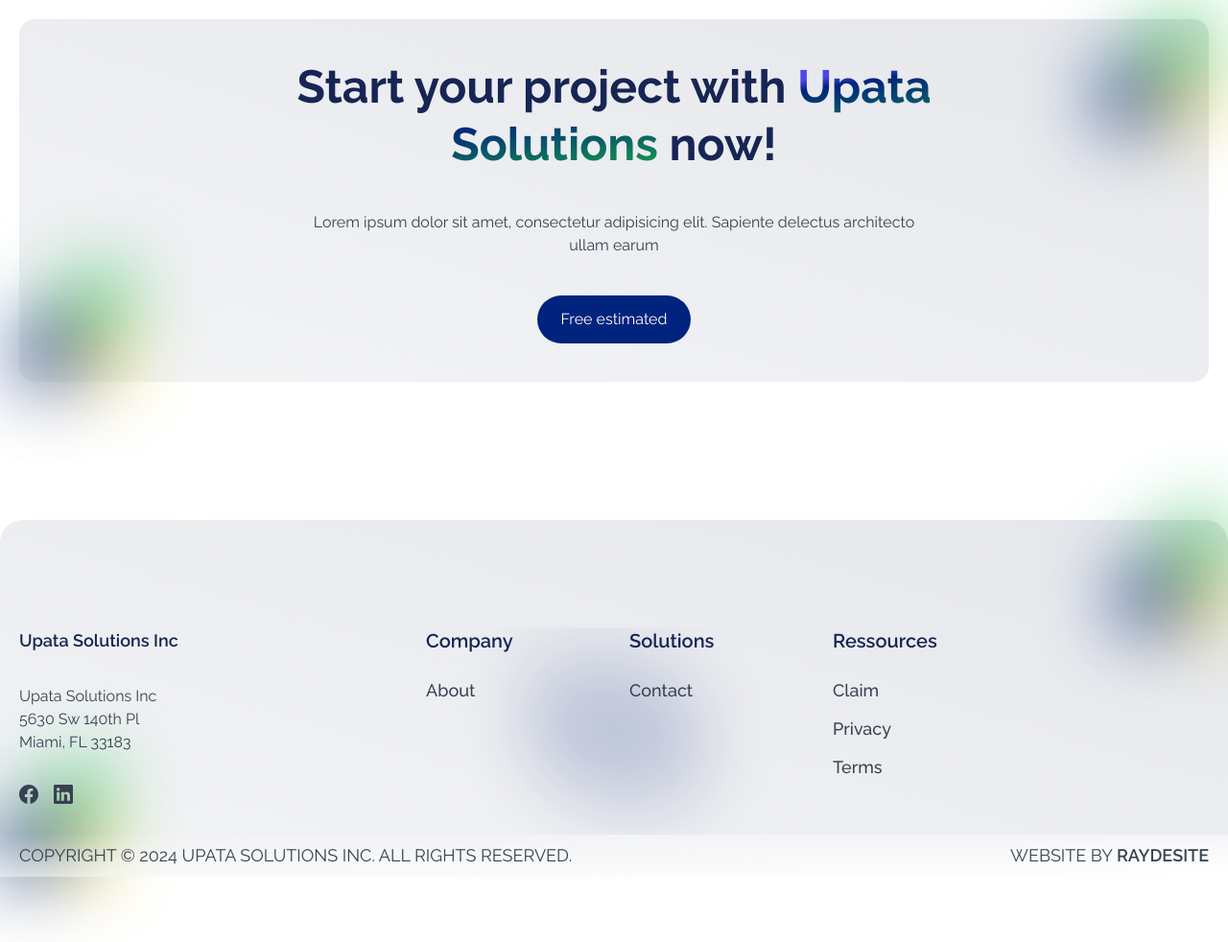
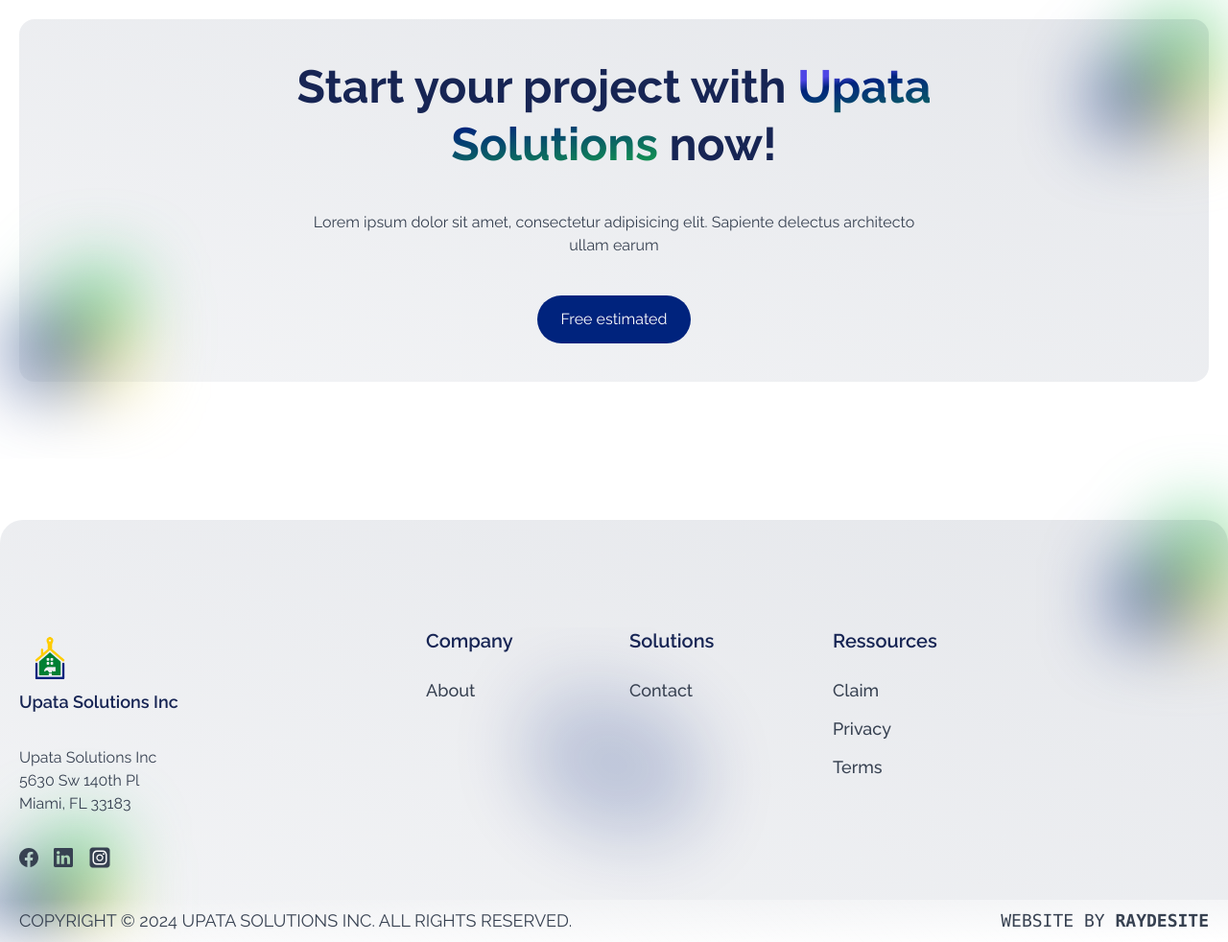
Before and after one commit to Raydesite/upata-solutions, an Astro site: page / in a window 1280 px wide. Shown: the part 2386-3368 px from the top of the page at 96% size. Before the commit the page ends 3300 px from the top, so only its background shows below. Built offline with nearby package versions, Linux system fonts and the light colour scheme; Astro itself is replaced by a stand-in of ours.

Commit message:
delete svg not used, add instagram icon to footer, modify footer items

```diff
--- a/src/components/elements/Footer.astro
+++ b/src/components/elements/Footer.astro
@@ -67,8 +67,9 @@
         <div class="grid grid-cols-2 lg:grid-cols-3 lg:items-stretch gap-8 relative">
             <div class="col-span-2 lg:col-span-1 h-auto flex flex-col">
                 <div class="h-full">
-                    <a href="#" class="relative flex items-center gap-3">
+                    <a href="#" class="relative flex-row items-center gap-3">
                         <!---- ACA VA EL LOGO --->
+                        <img src="/favicon.png" class="w-16 h-16" />
                         <div class="inline-flex text-lg font-semibold text-heading-1">
                             Upata Solutions Inc
                         </div>
@@ -100,6 +101,22 @@
                         <span class="sr-only">social link</span>
                     </a>
 
+                    <a href="#" class="transition hover:text-heading-1 hover:scale-105">
+                        <svg xmlns="http://www.w3.org/2000/svg" width="32" height="32" fill="currentColor" class="w-6 h-6 hover:fill-instagram" viewBox="0 0 32 32">
+                            <style type="text/css">
+	                        .st0{fill:#FFFFFF;}
+                            </style>
+                        <path d="M6,2h20c2.2,0,4,1.8,4,4v20c0,2.2-1.8,4-4,4H6c-2.2,0-4-1.8-4-4V6C2,3.8,3.8,2,6,2z"/>
+                        <g>
+                        <path class="st0" d="M21.3,9.7c-0.6,0-1.2,0.5-1.2,1.2c0,0.7,0.5,1.2,1.2,1.2c0.7,0,1.2-0.5,1.2-1.2C22.4,10.2,21.9,9.7,21.3,9.7z"/>
+
+                        <path class="st0" d="M16,11.2c-2.7,0-4.9,2.2-4.9,4.9c0,2.7,2.2,4.9,4.9,4.9s4.9-2.2,4.9-4.9C21,13.4,18.8,11.2,16,11.2z M16,19.3   c-1.7,0-3.2-1.4-3.2-3.2c0-1.7,1.4-3.2,3.2-3.2c1.7,0,3.2,1.4,3.2,3.2C19.2,17.9,17.8,19.3,16,19.3z"/>
+
+                        <path class="st0" d="M20,6h-8c-3.3,0-6,2.7-6,6v8c0,3.3,2.7,6,6,6h8c3.3,0,6-2.7,6-6v-8C26,8.7,23.3,6,20,6z M24.1,20   c0,2.3-1.9,4.1-4.1,4.1h-8c-2.3,0-4.1-1.9-4.1-4.1v-8c0-2.3,1.9-4.1,4.1-4.1h8c2.3,0,4.1,1.9,4.1,4.1V20z"/>
+                        </g>
+                        </svg>
+                        <span class="sr-only">social link</span>
+                    </a>
                 </div>
             </div>
 
@@ -120,8 +137,8 @@
                 <div>
                     COPYRIGHT &copy; 2024<span id="year"></span> UPATA SOLUTIONS INC. ALL RIGHTS RESERVED.
                 </div>
-                <div>
-                    WEBSITE BY <a href="https://www.instagram.com/raydesite/" target="_blank" class="font-semibold">RAYDESITE</a>
+                <div class="font-mono">
+                    WEBSITE BY <a href="https://www.instagram.com/raydesite/" target="_blank" class="font-semibold transition hover:text-raydesite hover:scale-90">RAYDESITE</a>
                 </div>
             </div>
         </Container>
--- a/tailwind.config.cjs
+++ b/tailwind.config.cjs
@@ -13,7 +13,9 @@
 				"heading-1": "rgb(var(--heading-1))",
 				"heading-2": "rgb(var(--heading-2))",
 				"heading-3": "rgb(var(--heading-3))",
-				second: "#008033"
+				second: "#008033",
+				instagram:"#e1306c",
+				raydesite:"#fcb21a"
 			},
 			screens: {
 				midmd: "880px"
```
Also changed, not shown: public/logos/decoration.svg (deleted), public/logos/electricity.svg (deleted), public/logos/instagram.svg, public/logos/instalation.svg (deleted), public/logos/paint.svg (deleted), public/logos/restoration.svg (deleted).
